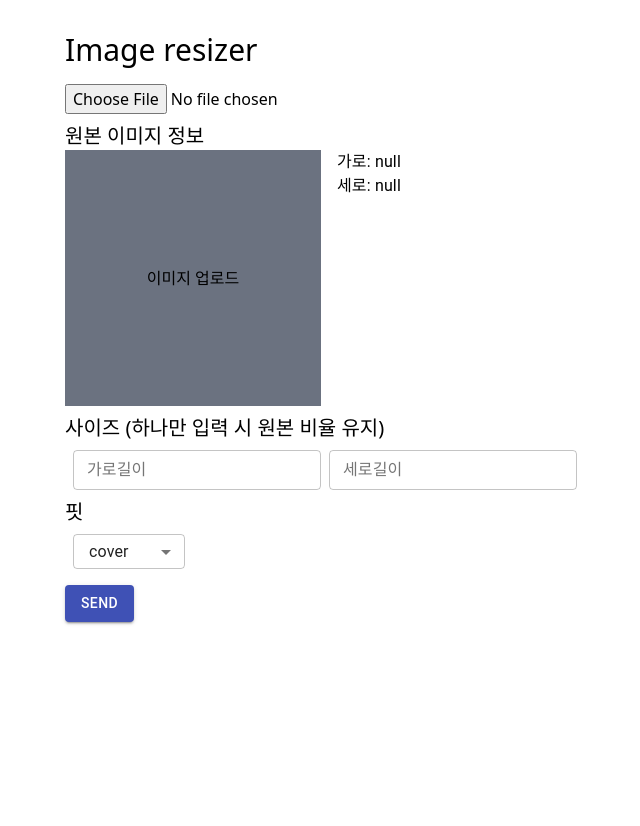
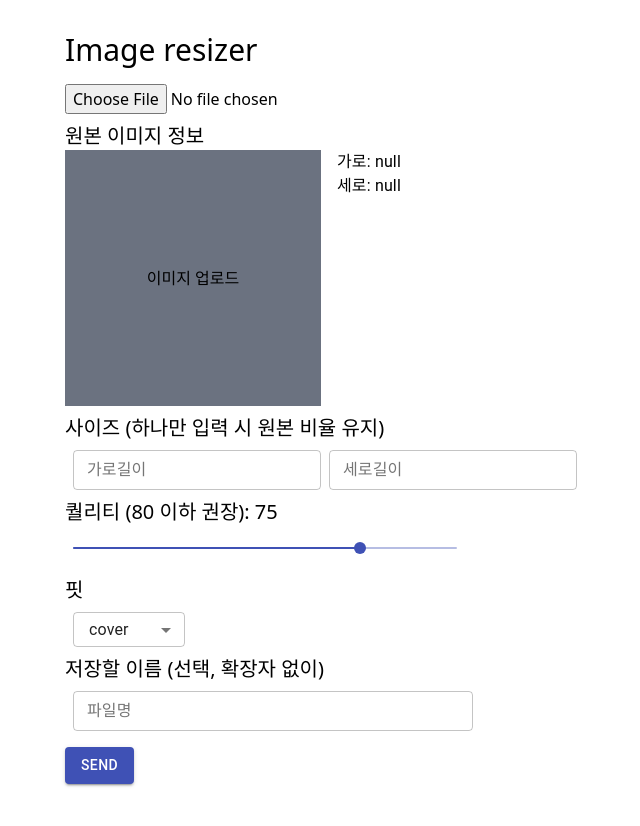
Before and after one commit to Jeonghyun-Kim/image-resizer, a Next.js app: page / in a window 1280 px wide. Shown: the top 826 px of the page, without its empty margins (7-647 px from the left). Before the commit the page ends 800 px from the top, so only its background shows below. Built offline with nearby package versions, Linux system fonts and the light colour scheme.

Commit message:
add quality option

```diff
--- a/pages/api/resize.ts
+++ b/pages/api/resize.ts
@@ -33,7 +33,7 @@ const handler: (
 
     if (!req.file) return res.status(400).send('empty image');
 
-    const { width, height, fit } = req.body;
+    const { width, height, quality, fit } = req.body;
 
     if (!width && !height) {
       return res.status(400).send('missing width and height');
@@ -42,8 +42,17 @@ const handler: (
     if (
       (width.length && !isDecimal(width)) ||
       (height.length && !isDecimal(height))
-    )
+    ) {
       return res.status(400).send('non-decimal width or height');
+    }
+
+    if (
+      quality &&
+      (!isDecimal(quality) || Number(quality) > 100 || Number(quality) < 1)
+    ) {
+      console.log(quality);
+      return res.status(400).send('invalid quality value (1 - 100)');
+    }
 
     if (!fit) {
       return res.status(400).send('missing fit');
@@ -68,7 +77,10 @@ const handler: (
         height: height ? Number(height) : undefined,
         fit,
       })
-      .jpeg({ quality: 75, chromaSubsampling: '4:4:4' })
+      .jpeg({
+        quality: quality ? Number(quality) : 75,
+        chromaSubsampling: '4:4:4',
+      })
       .withMetadata()
       .toBuffer();
     // .toFile('./public/test/test.jpg');
--- a/pages/index.tsx
+++ b/pages/index.tsx
@@ -5,6 +5,7 @@ import isDecimal from 'validator/lib/isDecimal';
 import Button from '@material-ui/core/Button';
 import Text from '@material-ui/core/Typography';
 import Input from '@material-ui/core/TextField';
+import Slider from '@material-ui/core/Slider';
 import Select from '@material-ui/core/Select';
 import MenuItem from '@material-ui/core/MenuItem';
 
@@ -26,6 +27,16 @@ const MySelect = styled(Select)`
   }
 `;
 
+type ImageFile = {
+  file: File;
+  filename: string;
+  src: string;
+  size: {
+    width: number;
+    height: number;
+  };
+};
+
 const sizeOf: (
   url: string,
 ) => Promise<{ width: number; height: number }> = async (url) => {
@@ -39,26 +50,21 @@ const sizeOf: (
 };
 
 const Home: React.FC = () => {
+  const [imageFile, setImageFile] = React.useState<ImageFile | null>(null);
   const [size, setSize] = React.useState<{ width: string; height: string }>({
     width: '',
     height: '',
   });
   const [fit, setFit] = React.useState<string>('cover');
+  const [quality, setQuality] = React.useState<number>(75);
   const [loading, setLoading] = React.useState<boolean>(false);
-  const [imageFile, setImageFile] = React.useState<{
-    file: File;
-    filename: string;
-    src: string;
-    size: {
-      width: number;
-      height: number;
-    };
-  } | null>(null);
-  // const [inputSize, setInputSize] = React.useState<{ width: number; height: number } | null>(null)
+  const [targetName, setTargetName] = React.useState<string>('');
+
   const inputRef = React.useRef<HTMLInputElement>(null);
+  const filenameInputRef = React.useRef<HTMLInputElement>(null);
   const downloadButtonRef = React.useRef<HTMLAnchorElement>(null);
 
-  const handleImageChange = (file: File) => {
+  const handleImageChange: (file: File) => void = React.useCallback((file) => {
     if (!file) return;
 
     if (file.size >= 4.7 * 1024 * 1024) {
@@ -81,9 +87,26 @@ const Home: React.FC = () => {
     };
 
     reader.readAsDataURL(file);
-  };
+  }, []);
 
-  const convertImage = async () => {
+  const handleClear = React.useCallback(() => {
+    setImageFile(null);
+    setSize({ width: '', height: '' });
+    setTargetName('');
+    // setQuality(75);
+    if (inputRef.current) {
+      inputRef.current.value = '';
+    }
+  }, []);
+
+  const convertImage: (
+    imageFile: ImageFile | null,
+    size: { width: string; height: string },
+    quality: number,
+    fit: string,
+    targetName: string,
+  ) => Promise<void> = React.useCallback(
+    async (imageFile, size, quality, fit, targetName) => {
       setLoading(true);
       try {
         if (!imageFile) throw new Error('먼저 이미지 파일을 선택해주세요.');
@@ -98,6 +121,7 @@ const Home: React.FC = () => {
         formData.append('image', imageFile.file);
         formData.append('width', size.width);
         formData.append('height', size.height);
+        formData.append('quality', String(quality));
         formData.append('fit', fit);
         const response = await fetch('/api/resize', {
           method: 'POST',
@@ -113,30 +137,25 @@ const Home: React.FC = () => {
 
           const url = window.URL.createObjectURL(data);
           downloadButtonRef.current.href = url;
-        downloadButtonRef.current.download = `${imageFile.filename
-          .split('.')
-          .slice(0, -1)
-          .join('.')}_${
+          downloadButtonRef.current.download = targetName
+            ? `${targetName}.jpg`
+            : `${imageFile.filename.split('.').slice(0, -1).join('.')}_${
                 size.width ||
                 (
-            (Number(size.height) * imageFile?.size.width) /
-            imageFile?.size.height
+                  (Number(size.height) * imageFile.size.width) /
+                  imageFile.size.height
                 ).toFixed(0)
               }x${
                 size.height ||
                 (
-            (Number(size.width) * imageFile?.size.height) /
-            imageFile?.size.width
+                  (Number(size.width) * imageFile.size.height) /
+                  imageFile.size.width
                 ).toFixed(0)
               }_${fit}.jpg`;
           downloadButtonRef.current.click();
           window.URL.revokeObjectURL(url);
 
-        setImageFile(null);
-        setSize({ width: '', height: '' });
-        if (inputRef.current) {
-          inputRef.current.value = '';
-        }
+          handleClear();
         }
       } catch (err) {
         console.log(err);
@@ -144,7 +163,9 @@ const Home: React.FC = () => {
       } finally {
         setLoading(false);
       }
-  };
+    },
+    [handleClear],
+  );
 
   return (
     <>
@@ -174,11 +195,12 @@ const Home: React.FC = () => {
             {imageFile ? (
               <NextImage
                 src={imageFile.src}
-                className="bg-gray-500"
+                className="bg-gray-500 cursor-pointer"
                 width={256}
                 height={256}
                 objectFit="contain"
                 loading="eager"
+                onClick={() => inputRef.current?.click()}
               />
             ) : (
               <div
@@ -189,8 +211,12 @@ const Home: React.FC = () => {
               </div>
             )}
             <div>
-              <Text>가로: {imageFile ? imageFile.size.width : 'null'}</Text>
-              <Text>세로: {imageFile ? imageFile.size.height : 'null'}</Text>
+              <Text>
+                가로: {imageFile ? `${imageFile.size.width} px` : 'null'}
+              </Text>
+              <Text>
+                세로: {imageFile ? `${imageFile.size.height} px` : 'null'}
+              </Text>
             </div>
           </div>
         </div>
@@ -226,6 +252,20 @@ const Home: React.FC = () => {
           />
         </div>
         <div className="my-2 space-x-2">
+          <h2 className="text-xl mb-2">퀄리티 (80 이하 권장): {quality}</h2>
+          <div className="w-96">
+            <Slider
+              max={100}
+              min={1}
+              value={quality}
+              // marks
+              // getAriaValueText={(val) => String(val)}
+              valueLabelDisplay="auto"
+              onChange={(_, newValue) => setQuality(newValue as number)}
+            />
+          </div>
+        </div>
+        <div className="my-2 space-x-2">
           <h2 className="text-xl mb-2">핏</h2>
           <MySelect
             variant="outlined"
@@ -242,11 +282,43 @@ const Home: React.FC = () => {
             <MenuItem value="outside">outside</MenuItem>
           </MySelect>
         </div>
+        <div className="my-2 space-x-2">
+          <h2 className="text-xl mb-2">저장할 이름 (선택, 확장자 없이)</h2>
+          <Input
+            variant="outlined"
+            InputProps={{ style: { width: '25rem' } }}
+            size="small"
+            label="파일명"
+            placeholder={
+              imageFile
+                ? `${imageFile.filename.split('.').slice(0, -1).join('.')}_${
+                    size.width ||
+                    (
+                      (Number(size.height) * imageFile.size.width) /
+                      imageFile.size.height
+                    ).toFixed(0)
+                  }x${
+                    size.height ||
+                    (
+                      (Number(size.width) * imageFile.size.height) /
+                      imageFile.size.width
+                    ).toFixed(0)
+                  }_${fit}`
+                : undefined
+            }
+            inputRef={filenameInputRef}
+            autoComplete="off"
+            value={targetName}
+            onChange={(e) => setTargetName(e.target.value)}
+          />
+        </div>
         <div className="my-4">
           <Button
             variant="contained"
             color="primary"
-            onClick={() => convertImage()}
+            onClick={() =>
+              convertImage(imageFile, size, quality, fit, targetName)
+            }
           >
             send
           </Button>
```
Lines whose indentation alone changed are shown as unchanged.
